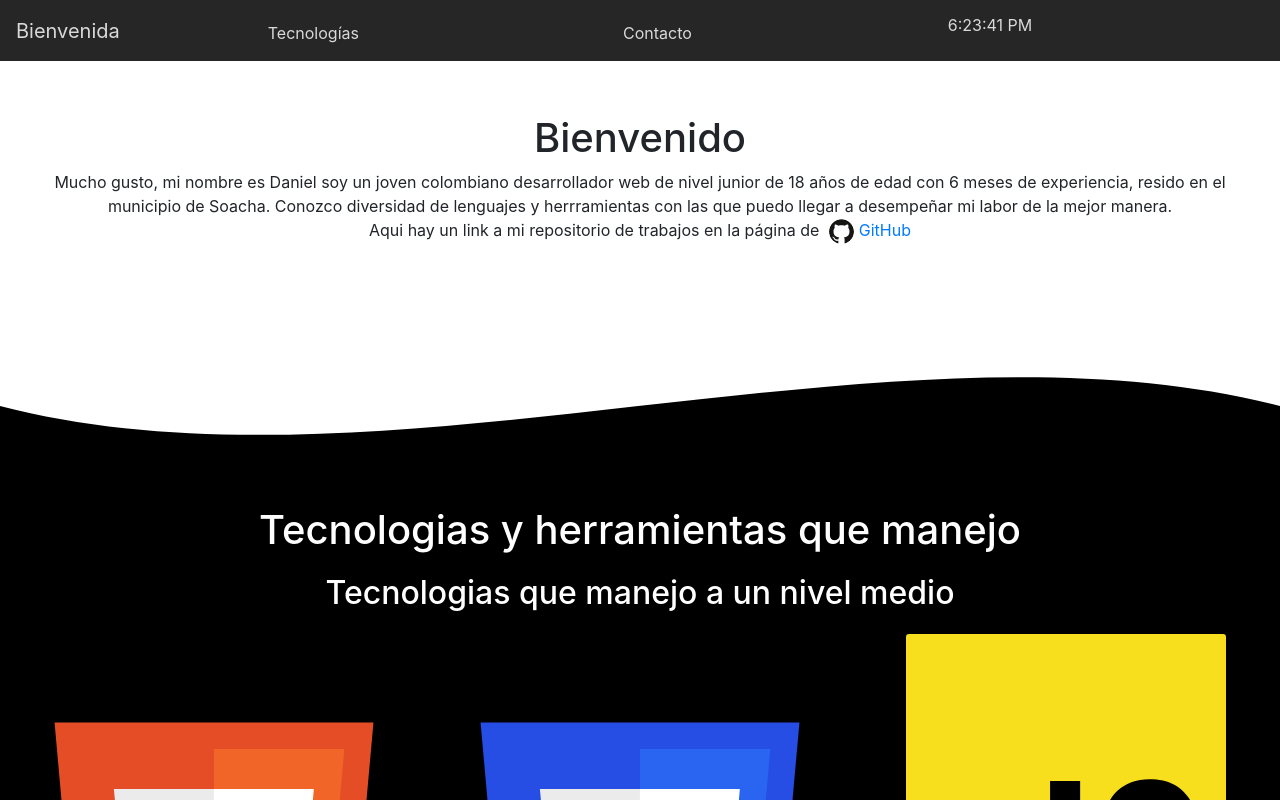
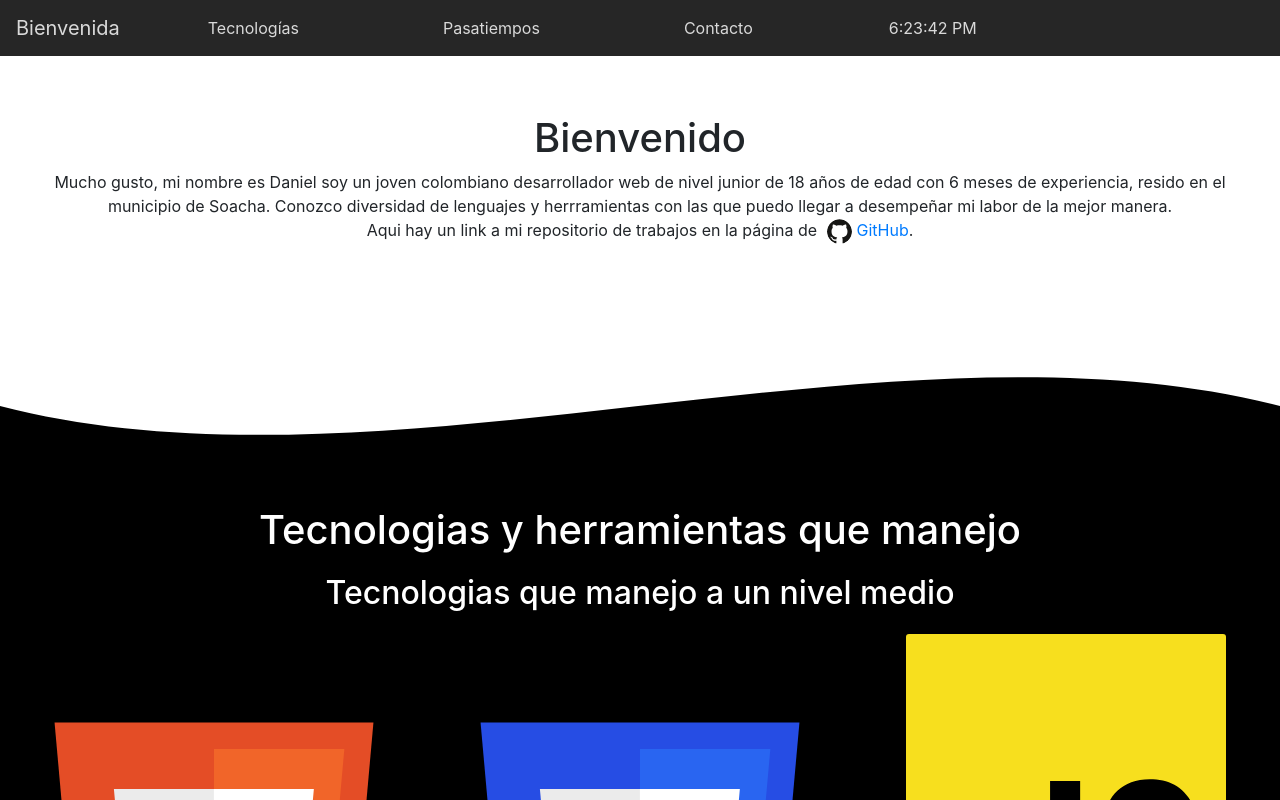
Before and after one commit to daga-mer/ProyectoPersonal, a React (Create React App) app: page / in a window 1280 px wide. Shown: the top 800 px of the page. Built offline with nearby package versions, Linux system fonts and the light colour scheme.

Commit message:
Se modifico el Nav y creo sección ásatiempos

```diff
--- a/src/App.css
+++ b/src/App.css
@@ -1,29 +1,23 @@
-#logo{
-    text-align: center;
-    display: block;
-    margin-top: 10px;
-}
 footer{
     text-align: center;
     background-color: #262626;
 }
-footer a{
+footer a, footer h4, #nav ul a, #nav a, #nav span{
     color: #D9D9D9;
 }
-.navbar{
+#nav{
     background-color:#262626;
     position: fixed!important;
     z-index: 100;
     width: 100%;
     text-align: center;
 }
-ul{
+#nav ul{
     list-style: none;
-    padding-top: 5px;
 }
-li{
+#nav li{
     display: inline;
-    padding: 0px 124px 0px 124px;
+    padding: 0px 64px 0px 64px;
 }
 #Bienvenida{
     text-align: center;
--- a/src/App.js
+++ b/src/App.js
@@ -1,5 +1,5 @@
-import React, { useState } from 'react';
-import { CardGroup, Jumbotron, Button, Collapse, Navbar, NavbarToggler, NavbarBrand, Nav, NavItem, NavLink } from 'reactstrap';
+import React, {useState} from 'react';
+import { CardGroup, Collapse, Jumbotron, NavbarToggler, Navbar, NavbarText, NavbarBrand, Nav, NavItem, NavLink } from 'reactstrap';
 import Reloj from "./Componentes/Reloj";
 import LinKedin from './IMGS/linkedin-icon.svg';
 import Angular from './IMGS/angular-icon.svg';
@@ -35,19 +35,24 @@ const App = () => {
 
   return (
     <div>
-      <Navbar color="black" light expand="md">
-        <NavbarBrand href="#Bienvenida" style={{ color: '#D9D9D9' }}>Bienvenida</NavbarBrand>
+      <Navbar color="black" light expand="md" id='nav'>
+        <NavbarBrand href="#Bienvenida">
+          Bienvenida
+        </NavbarBrand>
         <NavbarToggler onClick={toggle} />
         <Collapse isOpen={isOpen} navbar>
         <Nav className="mr-auto" navbar>
           <NavItem>
-              <NavLink style={{ color: '#D9D9D9' }} href="#Tech">Tecnologías</NavLink>
+            <NavLink href="#Tech">Tecnologías</NavLink>
           </NavItem>
           <NavItem>
-              <NavLink style={{ color: '#D9D9D9' }} href="#Contacto">Contacto</NavLink>
+            <NavLink href="#Ptiempos">Pasatiempos</NavLink>
           </NavItem>
-            <NavItem style={{ color: '#D9D9D9' }}>
-              <Reloj />
+          <NavItem>
+            <NavLink href="#Contacto">Contacto</NavLink>
+          </NavItem>
+          <NavItem>
+            <NavbarText><Reloj /></NavbarText>
           </NavItem>
         </Nav>
         </Collapse>
@@ -65,7 +70,7 @@ const App = () => {
           Aqui hay un link a mi repositorio de trabajos en la página de
           <a style={{ marginLeft: '10px' }} href='https://github.com/daga-mer' rel="noreferrer" target="_blank">
             <img src={GitHub} alt="" width='25px' height='25px' style={{ backgroundColor: "white", borderRadius: "100px" }} /> GitHub
-          </a>
+          </a>.
         </p>
       </Jumbotron>
 
@@ -132,9 +137,17 @@ const App = () => {
         </svg>
       </div>
 
-      <Button style={{ marginLeft: '40%', marginRight: '40%', borderRadius: '50px' }} color="primary" onClick={() => { window.open("https://drive.google.com/file/d/1CTI-4c47ImBjL2y2gJ90R2owXIG-pkA5/view?usp=sharing") }}>
-        Descarga mi Hoja de vida
-      </Button>
+      <h1 id='Ptiempos' style={{ textAlign: 'center' }}>Pasatiempos</h1>
+
+      <ul style={{listStyleType:'upper-roman'}}>
+        <li>Videojuegos.🎮</li>
+        <li>Aprender nuevas tecnologías fuera de mi enfoque.🤓<br/>
+        <b>Ej:</b> Lenguajes como: C++, JAVA, SQL; Diseño web, etc.</li>
+        <li>Rehacer o modificar proyectos antiguos.🖥</li>
+        <li>Iniciar proyectos nuevos con tecnologías ya conocidas.🖥</li>
+        <li>Informarme sobre el avance tecnológico en todo el mundo.🤓</li>
+        <li>Escuchar música, especialmente: Rap, salsa, merengue, etc.🎧</li>
+      </ul>
 
       <div style={{ height: '150px', overflow: 'hidden' }} >
         <svg viewBox="0 0 500 150" preserveAspectRatio="none" style={{ height: '100%', width: '100%' }}>
@@ -145,7 +158,7 @@ const App = () => {
 
       <footer id='Contacto'>
 
-        <h4 style={{ color: '#D9D9D9' }}>Medios de comunicación</h4>
+        <h4 >Medios de comunicación</h4>
 
         <div style={{ margin: '0%', paddingBottom: '2%' }}>
           <p style={{ color: 'white' }}>Numero de telefono movil: +57 3157403766</p>
@@ -157,7 +170,6 @@ const App = () => {
             <img src={LinKedin} alt="" width='25px' height='25px' style={{ marginLeft: '10px' }} />  LinKedin</a>
         </div>
       </footer>
-
     </div >
   );
 };
```
Lines whose indentation alone changed are shown as unchanged.
